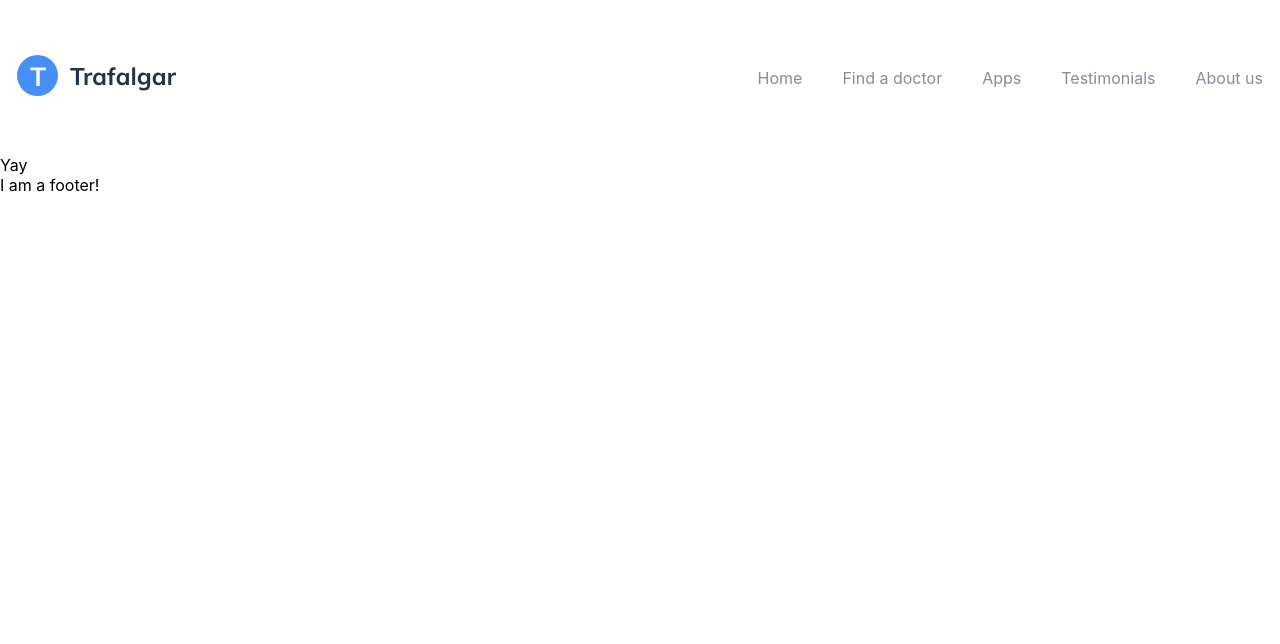
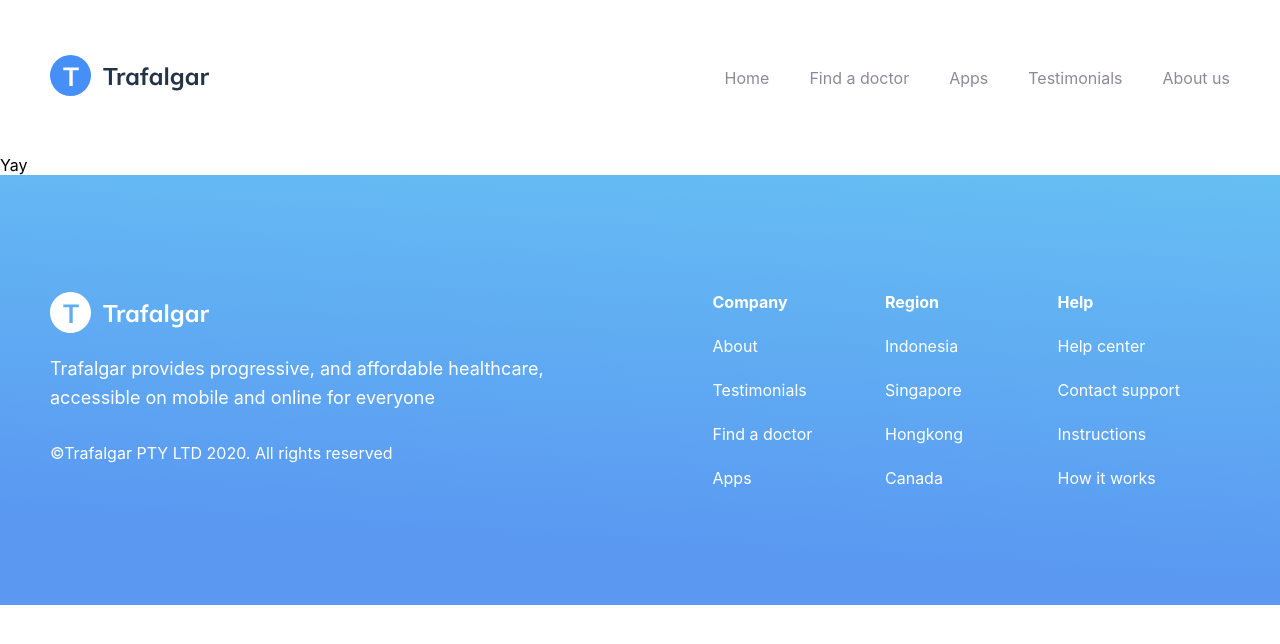
Before and after one commit to chanhman/trafalgar, a Next.js app: page / in a window 1280 px wide. Shown: the top 644 px of the page. Built offline with nearby package versions, Linux system fonts and the light colour scheme.

Commit message:
style footer

```diff
--- a/components/Footer/index.js
+++ b/components/Footer/index.js
@@ -1,7 +1,73 @@
+import styles from './styles.module.scss'
+
 export default function Footer() {
   return (
-    <footer>
-      I am a footer!
+    <footer className={styles.container}>
+      <div className={styles.inner}>
+        <div>
+          <img src="/logo-white.svg" alt="" />
+          <p className={styles.tagline}>
+            Trafalgar provides progressive, and affordable healthcare,
+            accessible on mobile and online for everyone
+          </p>
+          <p className={styles.copyright}>
+            ©Trafalgar PTY LTD 2020. All rights reserved
+          </p>
+        </div>
+        <div className={styles.linksColumns}>
+          <div>
+            <p className={styles.linksHeading}>Company</p>
+            <ul className={styles.links}>
+              <li>
+                <a href="#">About</a>
+              </li>
+              <li>
+                <a href="#">Testimonials</a>
+              </li>
+              <li>
+                <a href="#">Find a doctor</a>
+              </li>
+              <li>
+                <a href="#">Apps</a>
+              </li>
+            </ul>
+          </div>
+          <div>
+            <p className={styles.linksHeading}>Region</p>
+            <ul className={styles.links}>
+              <li>
+                <a href="#">Indonesia</a>
+              </li>
+              <li>
+                <a href="#">Singapore</a>
+              </li>
+              <li>
+                <a href="#">Hongkong</a>
+              </li>
+              <li>
+                <a href="#">Canada</a>
+              </li>
+            </ul>
+          </div>
+          <div>
+            <p className={styles.linksHeading}>Help</p>
+            <ul className={styles.links}>
+              <li>
+                <a href="#">Help center</a>
+              </li>
+              <li>
+                <a href="#">Contact support</a>
+              </li>
+              <li>
+                <a href="#">Instructions</a>
+              </li>
+              <li>
+                <a href="#">How it works</a>
+              </li>
+            </ul>
+          </div>
+        </div>
+      </div>
     </footer>
   )
 }
--- a/components/Footer/styles.module.scss
+++ b/components/Footer/styles.module.scss
@@ -0,0 +1,49 @@
+@import 'styles/mixins';
+
+.container {
+  padding-top: 7.3125rem;
+  padding-bottom: 7.3125rem;
+
+  color: #fff;
+
+  background: linear-gradient(183.41deg, #67c3f3 -8.57%, #5a98f2 82.96%);
+}
+
+.inner {
+  @include container;
+
+  display: grid;
+  grid-template-columns: 1fr 1fr;
+  grid-column-gap: 9.0625rem;
+}
+
+.tagline {
+  margin-bottom: 1.875rem;
+
+  font-size: 1.125rem;
+  line-height: 1.6;
+}
+
+.copyright {
+  font-size: 1rem;
+}
+
+.linksColumns {
+  display: grid;
+  grid-template-columns: 1fr 1fr 1fr;
+}
+
+.links {
+  @include ul-reset;
+
+  li:not(:last-child) {
+    margin-bottom: 1.5rem;
+  }
+}
+
+.linksHeading {
+  margin-top: 0;
+  margin-bottom: 1.5rem;
+
+  font-weight: 700;
+}
--- a/components/Header/styles.module.scss
+++ b/components/Header/styles.module.scss
@@ -1,13 +1,12 @@
-@import 'styles/mixins.scss';
+@import 'styles/mixins';
 
 .container {
+  @include container;
+
   display: flex;
   align-items: center;
   justify-content: space-between;
   height: 9.6875rem;
-  max-width: 77.875rem;
-  margin-right: auto;
-  margin-left: auto;
 }
 
 .links {
--- a/styles/mixins.scss
+++ b/styles/mixins.scss
@@ -5,3 +5,11 @@
 
   list-style-type: none;
 }
+
+@mixin container {
+  margin-right: auto;
+  margin-left: auto;
+  max-width: 80rem;
+  padding-right: 3.125rem;
+  padding-left: 3.125rem;
+}
```
Also changed, not shown: public/logo-white.svg (added).
